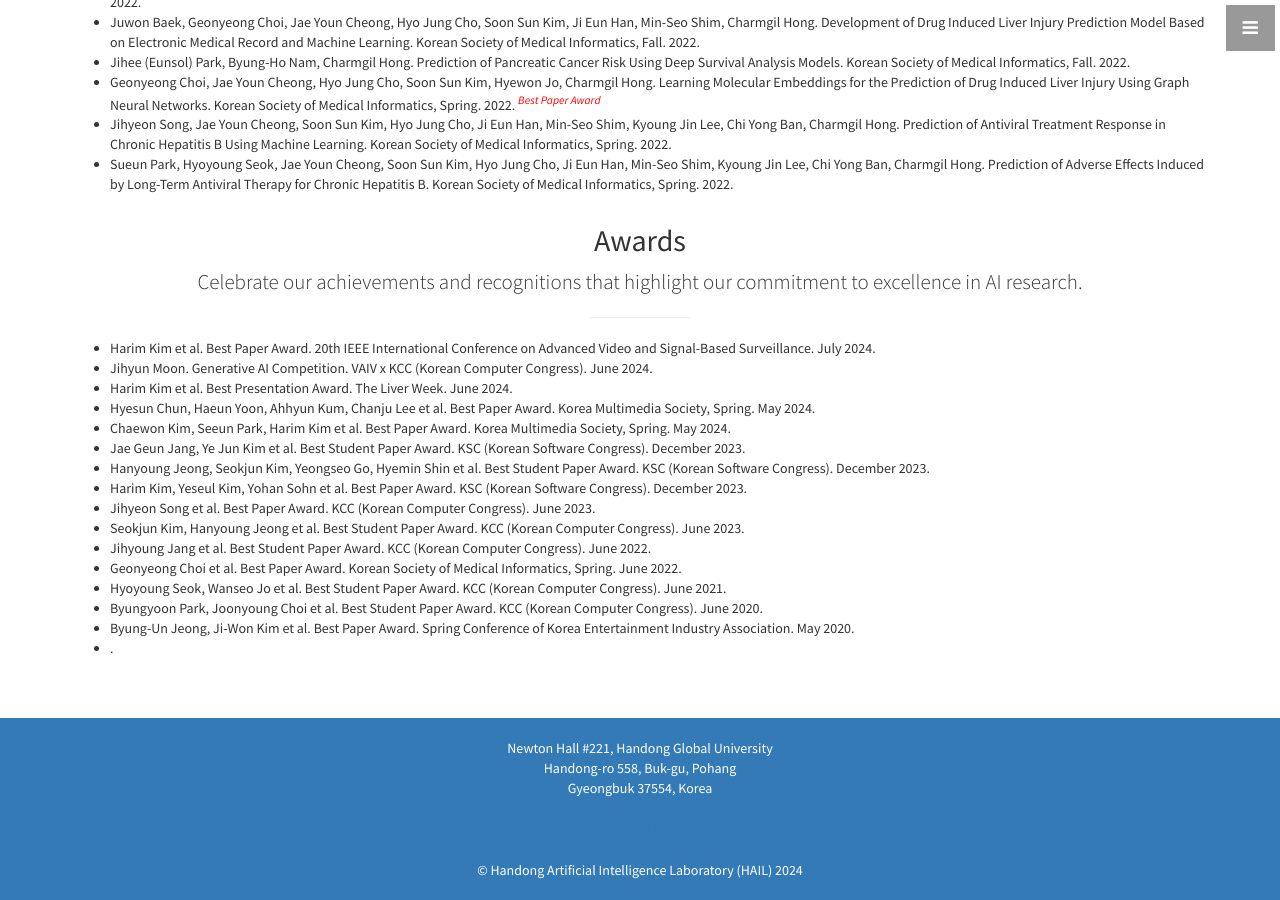
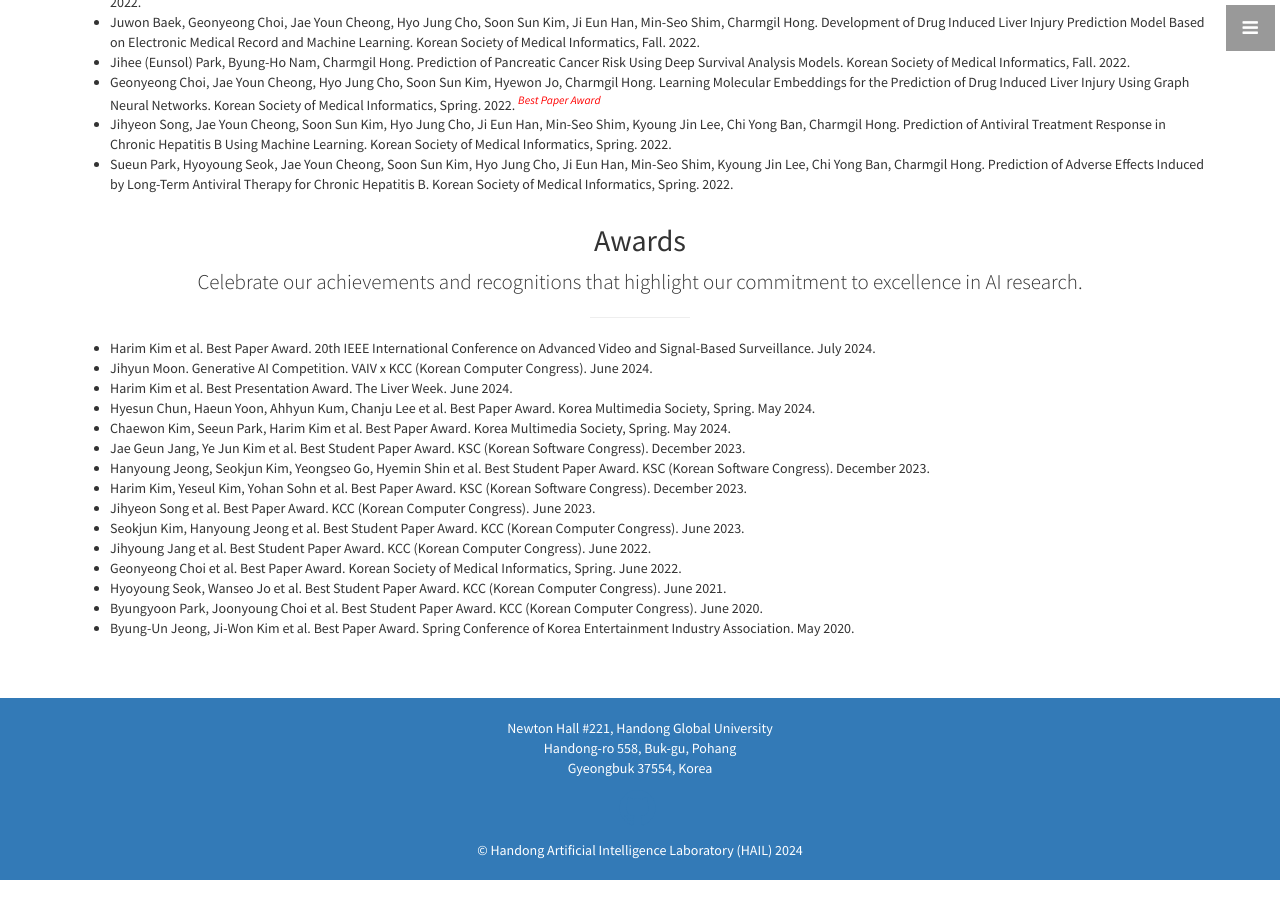
Before and after one commit to nth221/nth221.github.io, a Jekyll site: the page built from index.html, in a window 1280 px wide and 900 px high, scrolled down 4557 px. Built offline with Jekyll 4.4.1, drawn with Linux system fonts in a browser that asks for light colours.

Commit message:
modified:   _includes/portfolio.html

```diff
--- a/_includes/portfolio.html
+++ b/_includes/portfolio.html
@@ -100,7 +100,6 @@
               <li>Hyoyoung Seok, Wanseo Jo et al. Best Student Paper Award. KCC (Korean Computer Congress). June 2021.</li>
               <li>Byungyoon Park, Joonyoung Choi et al. Best Student Paper Award. KCC (Korean Computer Congress). June 2020.</li>
               <li>Byung-Un Jeong, Ji-Won Kim et al. Best Paper Award. Spring Conference of Korea Entertainment Industry Association. May 2020.</li>
-              <li>.</li>
             </ul>
           </div>
         </div>
```
